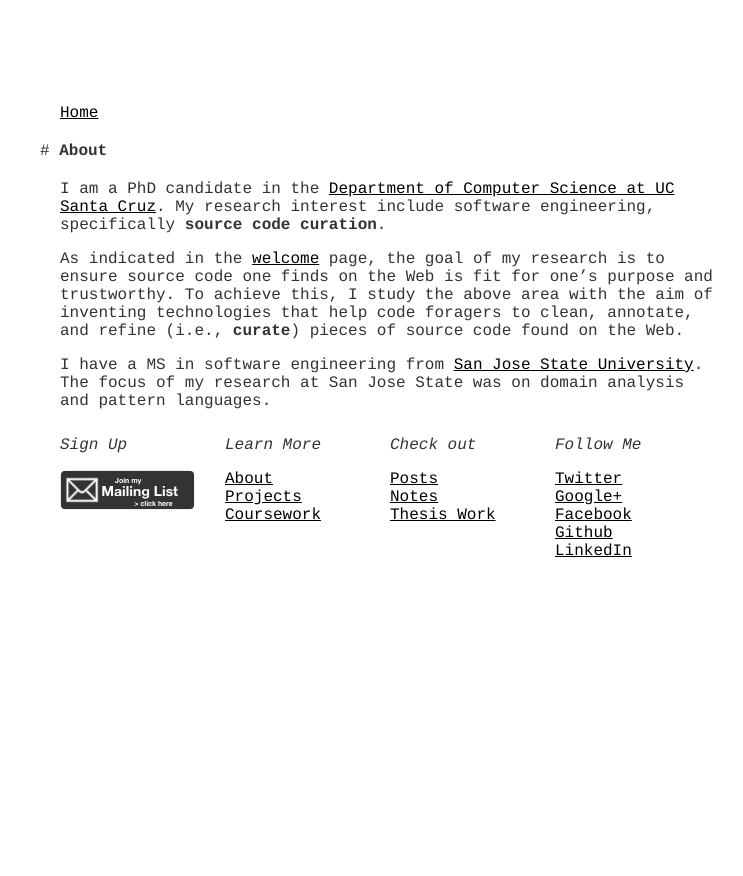
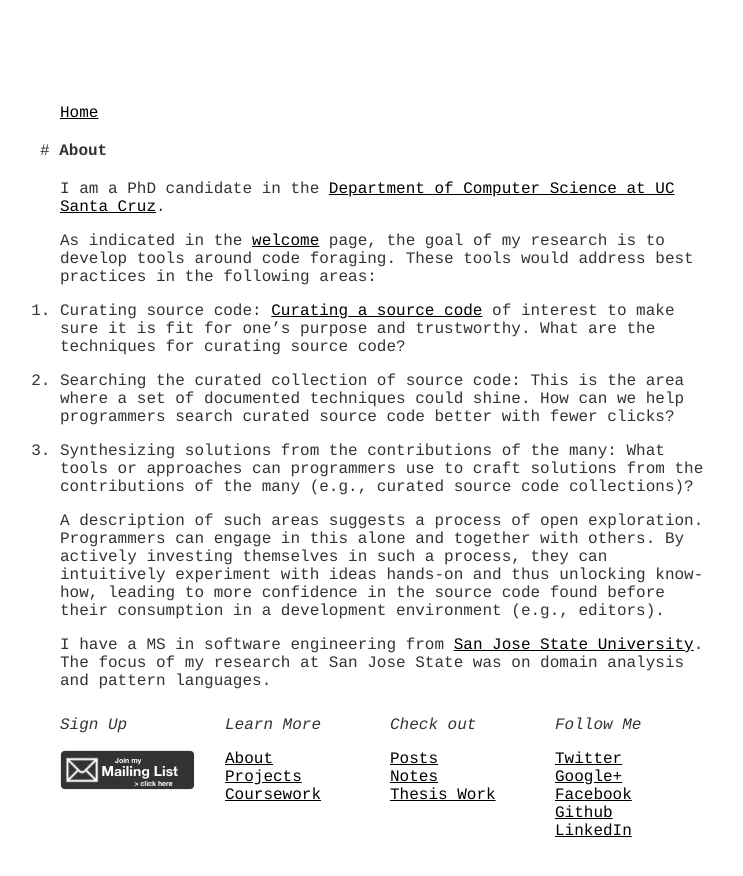
Before and after one commit to hsanchez/hsanchez.github.io, a Jekyll site: the page built from about/index.md, in a window 1280 px wide. Shown: the top 876 px of the page, without its empty margins (250-993 px from the left). Built offline with Jekyll 4.4.1, drawn with Linux system fonts in a browser that asks for light colours; Markdown is read by kramdown in place of the engine named in the settings.

Commit message:
updating research interests statement

```diff
--- a/about/index.md
+++ b/about/index.md
@@ -4,12 +4,16 @@ title: About
 ---
 
 I am a PhD candidate in the [Department of Computer Science at UC Santa Cruz](http://cs.soe.ucsc.edu/).
-My research interest include software engineering, specifically **source code curation**.
 
-As indicated in the [welcome](http://huascarsanchez.com) page, the goal of my research is to ensure
-source code one finds on the Web is fit for one's purpose and trustworthy. To achieve this, I study
-the above area with the aim of inventing technologies that help code foragers to clean, annotate,
-and refine (i.e., **curate**) pieces of source code found on the Web.
+As indicated in the [welcome](http://huascarsanchez.com) page, the goal of my research is to develop tools around code foraging. These tools would address best practices in the following areas:
+
+1. Curating source code: [Curating a source code](#) of interest to make sure it is fit for one's purpose and trustworthy. What are the techniques for curating source code?
+
+2. Searching the curated collection of source code: This is the area where a set of documented techniques could shine. How can we help programmers search curated source code better with fewer clicks?
+
+3. Synthesizing solutions from the contributions of the many: What tools or approaches can programmers use to craft solutions from the contributions of the many (e.g., curated source code collections)?
+
+A description of such areas suggests a process of open exploration. Programmers can engage in this alone and together with others. By actively investing themselves in such a process, they can intuitively experiment with ideas hands-on and thus unlocking know-how, leading to more confidence in the source code found before their consumption in a development environment (e.g., editors).
 
 I have a MS in software engineering from [San Jose State University](http://www.sjsu.edu/). The
 focus of my research at San Jose State was on domain analysis and pattern languages.
```
Also changed, not shown: index.md (+2 -5 lines).
